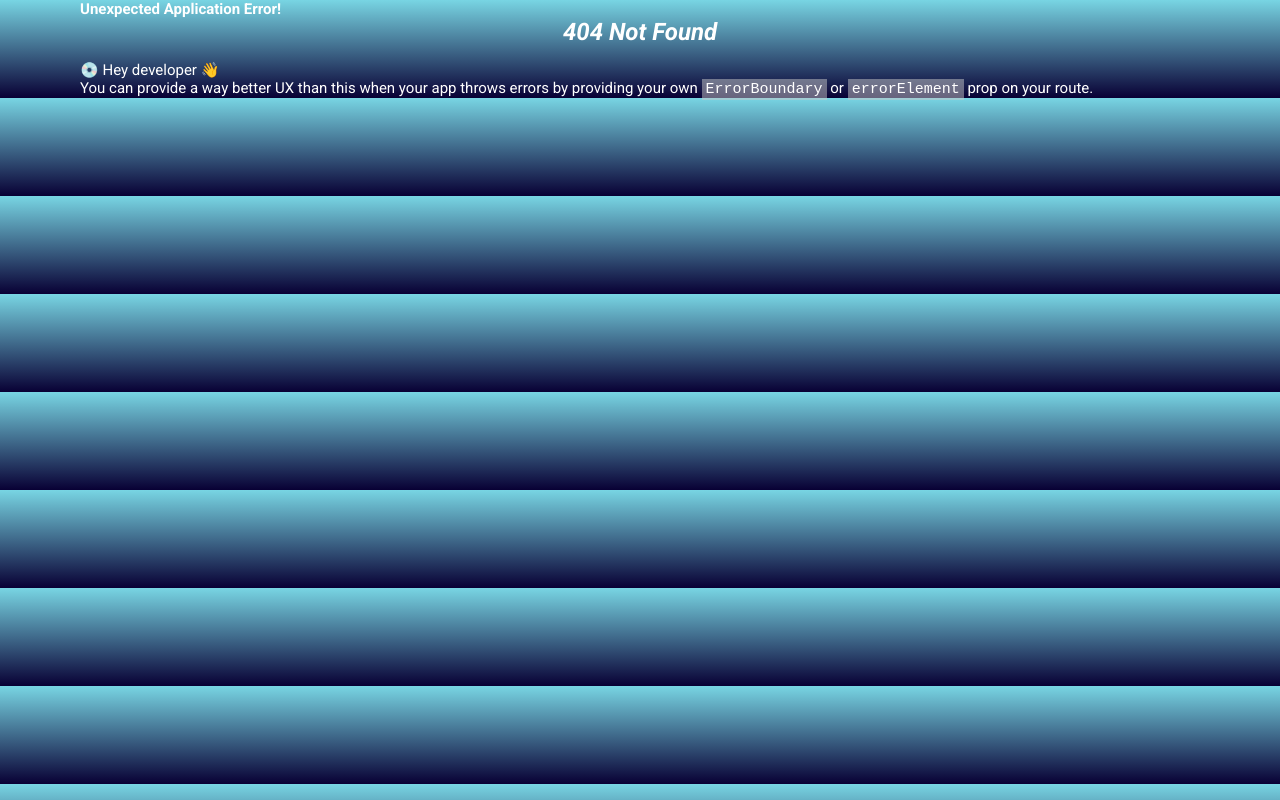
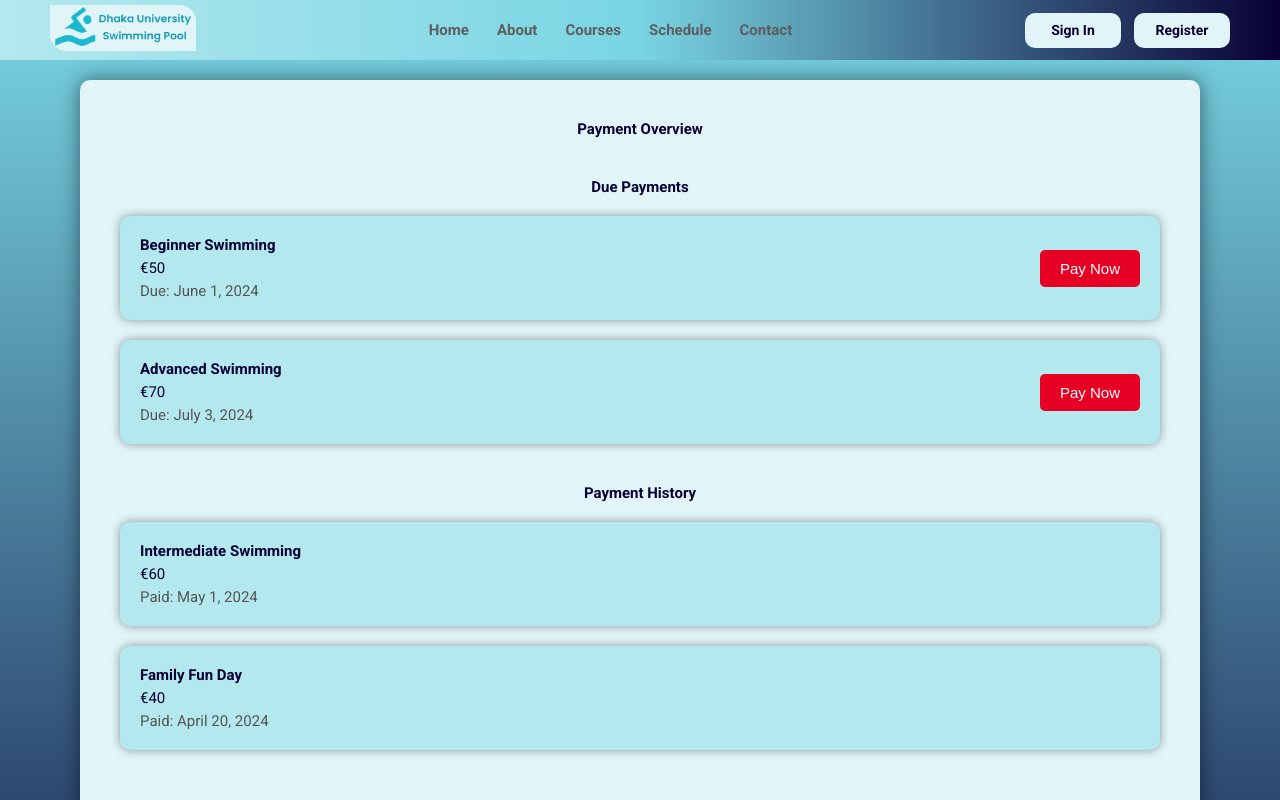
Before and after one commit to EFTY1309/SPL-2, a React (Vite) app in the folder frontend/: page /payment in a window 1280 px wide. Before the commit this address had no page. Shown: the top 800 px of the page. Built offline with nearby package versions, Linux system fonts and the light colour scheme.

Commit message:
Basic designs added

```diff
--- /dev/null
+++ b/frontend/src/components/payment/Payment.css
@@ -0,0 +1,91 @@
+.payment-page {
+    margin-top: 80px;
+    margin-bottom: 40px;
+    display: flex;
+    justify-content: center;
+    align-items: center;
+    min-height: 80vh;
+    border-radius: 10px;
+    background-color: transparent;
+  }
+
+  .payment-container {
+    width: 100%;
+    max-width: 1200px;
+    padding: 40px;
+    background: #e1f5f8;
+    border-radius: 10px;
+    box-shadow: 0 0 20px rgba(0, 0, 0, 0.5);
+  }
+
+  .payment-container h1 {
+    text-align: center;
+    margin-bottom: 40px;
+    color: #080034;
+  }
+
+  .payment-section {
+    margin-bottom: 40px;
+  }
+
+  .payment-section h2 {
+    text-align: center;
+    margin-bottom: 20px;
+    color: #080034;
+  }
+
+  .payment-section ul {
+    list-style: none;
+    padding: 0;
+  }
+
+  .payment-section li {
+    background: #B4E8EF;
+    border-radius: 10px;
+    box-shadow: 0 0 10px rgba(0, 0, 0, 0.4);
+    padding: 20px;
+    margin-bottom: 20px;
+    display: flex;
+    justify-content: space-between;
+    align-items: center;
+    transition: transform 0.2s;
+  }
+
+  .payment-section li:hover {
+    transform: scale(1.02);
+  }
+
+  .payment-info {
+    display: flex;
+    flex-direction: column;
+  }
+
+  .course-name {
+    font-weight: bold;
+    margin-bottom: 5px;
+    color: #080034;
+  }
+
+  .amount {
+    color: #080034;
+    margin-bottom: 5px;
+  }
+
+  .due-date,
+  .date {
+    color: #555;
+  }
+
+  .pay-now-btn {
+    background: #e60023;
+    color: #fff;
+    border: none;
+    border-radius: 5px;
+    padding: 10px 20px;
+    cursor: pointer;
+    transition: background 0.3s ease;
+  }
+
+  .pay-now-btn:hover {
+    background: #c4001e;
+  }
--- /dev/null
+++ b/frontend/src/components/payment/Payment.jsx
@@ -0,0 +1,53 @@
+import React from 'react';
+import './Payment.css';
+
+const Payment = () => {
+  const duePayments = [
+    { course: 'Beginner Swimming', amount: '€50', dueDate: 'June 1, 2024' },
+    { course: 'Advanced Swimming', amount: '€70', dueDate: 'July 3, 2024' },
+  ];
+
+  const paymentHistory = [
+    { course: 'Intermediate Swimming', amount: '€60', date: 'May 1, 2024' },
+    { course: 'Family Fun Day', amount: '€40', date: 'April 20, 2024' },
+  ];
+
+  return (
+    <div className="payment-page">
+      <div className="payment-container">
+        <h1>Payment Overview</h1>
+        <div className="payment-section">
+          <h2>Due Payments</h2>
+          <ul>
+            {duePayments.map((payment, index) => (
+              <li key={index}>
+                <div className="payment-info">
+                  <span className="course-name">{payment.course}</span>
+                  <span className="amount">{payment.amount}</span>
+                  <span className="due-date">Due: {payment.dueDate}</span>
+                </div>
+                <button className="pay-now-btn">Pay Now</button>
+              </li>
+            ))}
+          </ul>
+        </div>
+        <div className="payment-section">
+          <h2>Payment History</h2>
+          <ul>
+            {paymentHistory.map((payment, index) => (
+              <li key={index}>
+                <div className="payment-info">
+                  <span className="course-name">{payment.course}</span>
+                  <span className="amount">{payment.amount}</span>
+                  <span className="date">Paid: {payment.date}</span>
+                </div>
+              </li>
+            ))}
+          </ul>
+        </div>
+      </div>
+    </div>
+  );
+};
+
+export default Payment;
--- a/frontend/src/main.jsx
+++ b/frontend/src/main.jsx
@@ -20,6 +20,7 @@ import MySchedule from "./pages/MySchedulePage.jsx";
 import MyCourses from "./pages/MyCoursesPage.jsx";
 import SwimmingLessons from "./pages/SwimmingLessonsPage.jsx";
 import Events from "./pages/EventsPage.jsx";
+import Payment from "./pages/PaymentPage.jsx";
 
 
 import {
@@ -82,6 +83,10 @@ const router = createBrowserRouter([
     path: "events",
     element: <Events />,
   },
+  {
+    path: "payment",
+    element: <Payment />,
+  },
 ]);
 
 ReactDOM.createRoot(document.getElementById('root')).render(
--- /dev/null
+++ b/frontend/src/pages/PaymentPage.jsx
@@ -0,0 +1,13 @@
+import React from "react";
+import MainLayout from "../layout/MainLayout";
+import Payment from "../components/payment/Payment";
+
+const PaymentPage = () => {
+  return (
+    <MainLayout>
+        <Payment />
+    </MainLayout>
+  );
+};
+
+export default PaymentPage;
```
